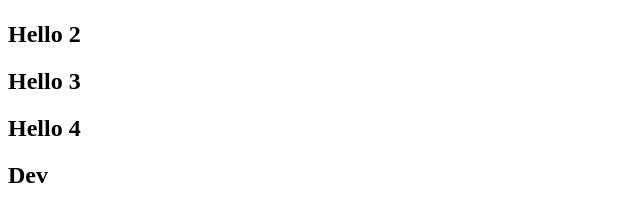
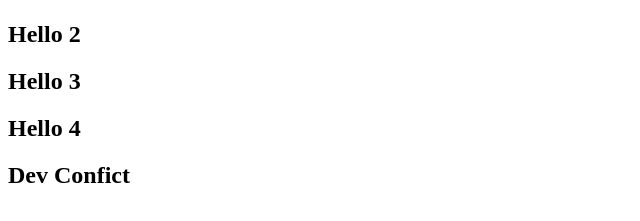
Before and after one commit to DoanQuangPhuong/DemoGidthud, a plain HTML site: page index.html in a window 1280 px wide. Shown: the part 59-280 px from the top of the page, without its empty margins (0-640 px from the left). Drawn offline with Linux system fonts and the light colour scheme.

Commit message:
tao conflict

```diff
--- a/index.html
+++ b/index.html
@@ -10,6 +10,6 @@
     <h2>Hello 2</h2>
     <h2>Hello 3</h2>
     <h2>Hello 4</h2>
-    <h2>Dev</h2>
+    <h2>Dev Confict</h2>
 </body>
 </html>
```
